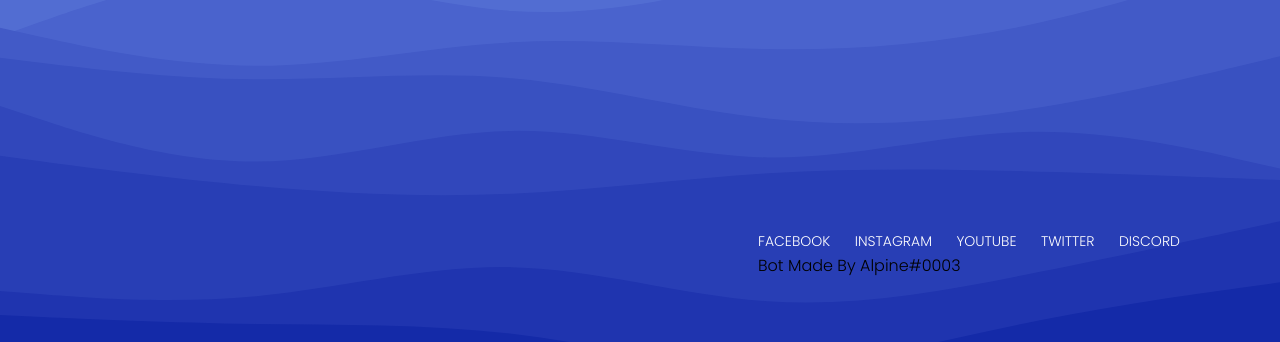
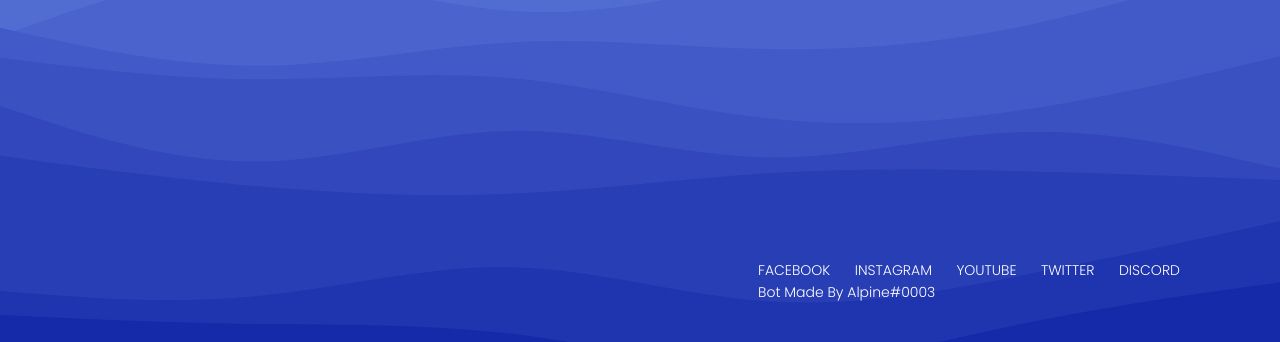
Before and after one commit to AlpineVr/StudioWebsite, a plain HTML site: page index.html in a window 1280 px wide. Shown: the part 422-764 px from the top of the page. Drawn offline with Linux system fonts and the light colour scheme.

Commit message:
Added CSS for Made by Tag

```diff
--- a/index.css
+++ b/index.css
@@ -90,7 +90,7 @@ nav ul li a{
 .social-links {
     position: absolute;
     right: 80px;
-    bottom: 100px;
+    bottom: 75px;
 }
 
 .social-links a {
@@ -99,3 +99,9 @@ nav ul li a{
     padding-right: 20px;
     font-size: 14px;
 }
+
+.social-links p {
+    text-decoration: none;
+    color: white;
+    font-size: 14px;
+}
```
